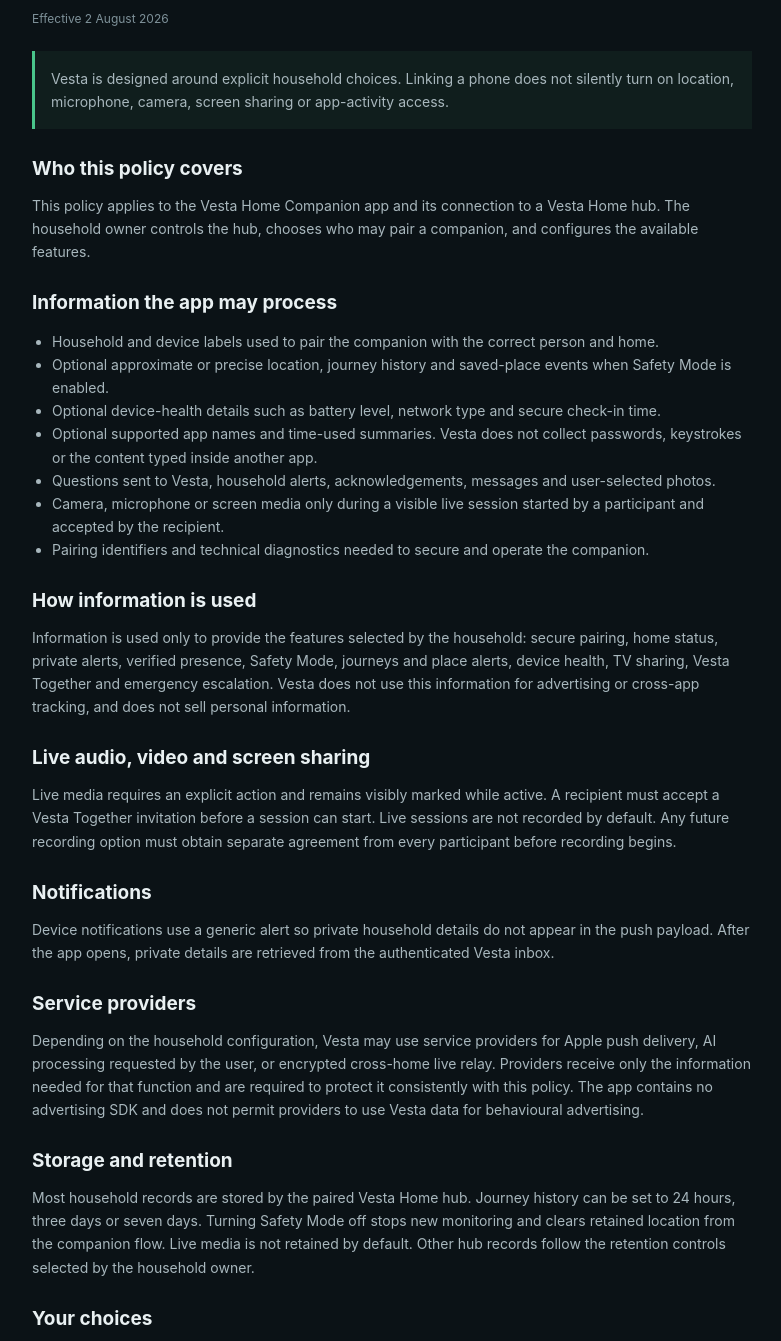
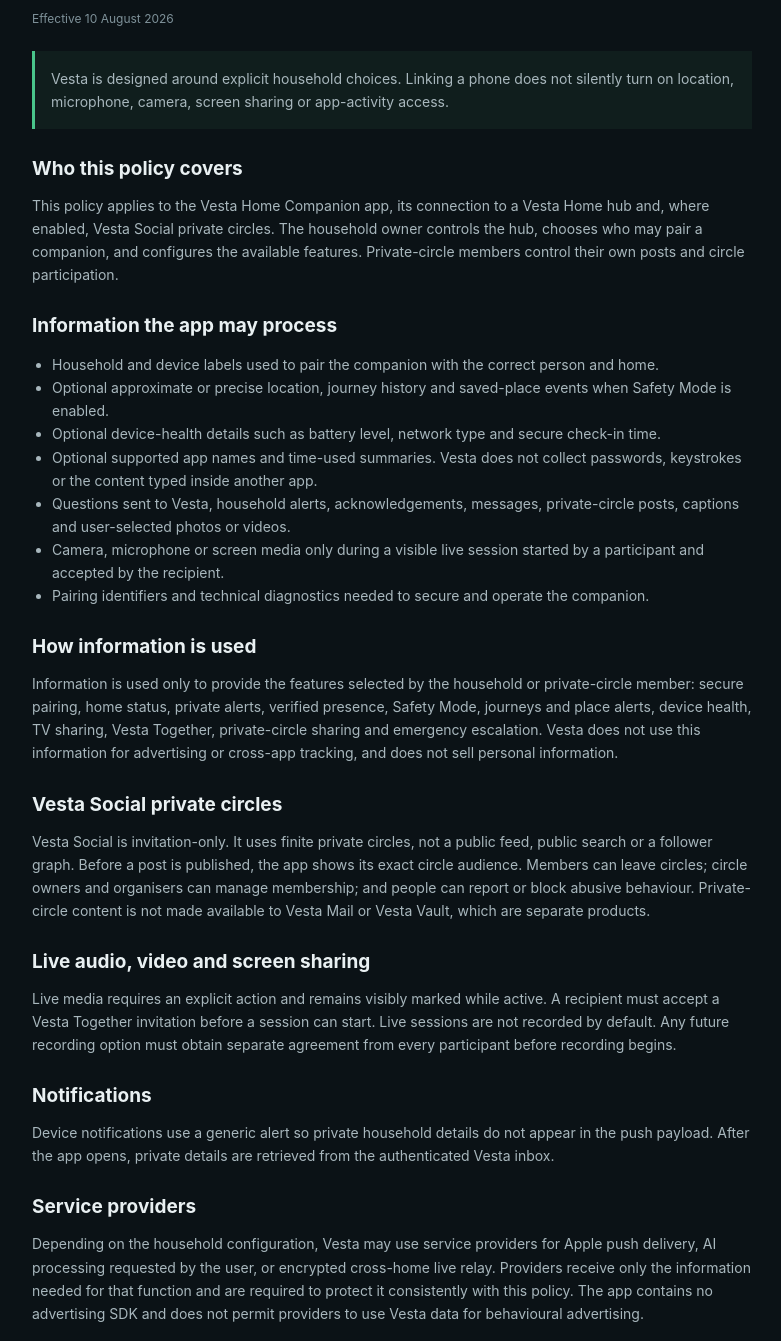
Before and after one commit to bapardi-design/vesta-home-support, a plain HTML site: page privacy.html in a window 1280 px wide. Shown: the part 175-1516 px from the top of the page, without its empty margins (248-1029 px from the left). Drawn offline with Linux system fonts and the light colour scheme.

Commit message:
Publish Vesta Social privacy and support disclosures

```diff
--- a/privacy.html
+++ b/privacy.html
@@ -10,11 +10,11 @@
 <main>
   <header><span class="mark">V</span><span><b>Vesta Home</b><span>Companion privacy</span></span></header>
   <h1>Privacy policy</h1>
-  <p class="effective">Effective 2 August 2026</p>
+  <p class="effective">Effective 10 August 2026</p>
   <p class="callout">Vesta is designed around explicit household choices. Linking a phone does not silently turn on location, microphone, camera, screen sharing or app-activity access.</p>
 
   <h2>Who this policy covers</h2>
-  <p>This policy applies to the Vesta Home Companion app and its connection to a Vesta Home hub. The household owner controls the hub, chooses who may pair a companion, and configures the available features.</p>
+  <p>This policy applies to the Vesta Home Companion app, its connection to a Vesta Home hub and, where enabled, Vesta Social private circles. The household owner controls the hub, chooses who may pair a companion, and configures the available features. Private-circle members control their own posts and circle participation.</p>
 
   <h2>Information the app may process</h2>
   <ul>
@@ -22,13 +22,16 @@
     <li>Optional approximate or precise location, journey history and saved-place events when Safety Mode is enabled.</li>
     <li>Optional device-health details such as battery level, network type and secure check-in time.</li>
     <li>Optional supported app names and time-used summaries. Vesta does not collect passwords, keystrokes or the content typed inside another app.</li>
-    <li>Questions sent to Vesta, household alerts, acknowledgements, messages and user-selected photos.</li>
+    <li>Questions sent to Vesta, household alerts, acknowledgements, messages, private-circle posts, captions and user-selected photos or videos.</li>
     <li>Camera, microphone or screen media only during a visible live session started by a participant and accepted by the recipient.</li>
     <li>Pairing identifiers and technical diagnostics needed to secure and operate the companion.</li>
   </ul>
 
   <h2>How information is used</h2>
-  <p>Information is used only to provide the features selected by the household: secure pairing, home status, private alerts, verified presence, Safety Mode, journeys and place alerts, device health, TV sharing, Vesta Together and emergency escalation. Vesta does not use this information for advertising or cross-app tracking, and does not sell personal information.</p>
+  <p>Information is used only to provide the features selected by the household or private-circle member: secure pairing, home status, private alerts, verified presence, Safety Mode, journeys and place alerts, device health, TV sharing, Vesta Together, private-circle sharing and emergency escalation. Vesta does not use this information for advertising or cross-app tracking, and does not sell personal information.</p>
+
+  <h2>Vesta Social private circles</h2>
+  <p>Vesta Social is invitation-only. It uses finite private circles, not a public feed, public search or a follower graph. Before a post is published, the app shows its exact circle audience. Members can leave circles; circle owners and organisers can manage membership; and people can report or block abusive behaviour. Private-circle content is not made available to Vesta Mail or Vesta Vault, which are separate products.</p>
 
   <h2>Live audio, video and screen sharing</h2>
   <p>Live media requires an explicit action and remains visibly marked while active. A recipient must accept a Vesta Together invitation before a session can start. Live sessions are not recorded by default. Any future recording option must obtain separate agreement from every participant before recording begins.</p>
@@ -40,10 +43,10 @@
   <p>Depending on the household configuration, Vesta may use service providers for Apple push delivery, AI processing requested by the user, or encrypted cross-home live relay. Providers receive only the information needed for that function and are required to protect it consistently with this policy. The app contains no advertising SDK and does not permit providers to use Vesta data for behavioural advertising.</p>
 
   <h2>Storage and retention</h2>
-  <p>Most household records are stored by the paired Vesta Home hub. Journey history can be set to 24 hours, three days or seven days. Turning Safety Mode off stops new monitoring and clears retained location from the companion flow. Live media is not retained by default. Other hub records follow the retention controls selected by the household owner.</p>
+  <p>Most household records are stored by the paired Vesta Home hub. Journey history can be set to 24 hours, three days or seven days. Turning Safety Mode off stops new monitoring and clears retained location from the companion flow. Live media is not retained by default. Private-circle content follows the retention and deletion controls offered for the circle; it is not repurposed into a public archive. Other hub records follow the retention controls selected by the household owner.</p>
 
   <h2>Your choices</h2>
-  <p>Location precision, journey history, place alerts, device health, supported app activity, device alerts and emergency escalation can be changed separately in the app. Camera, microphone and screen access remain separate live-session permissions. You can unlink the device at any time. The household owner can also revoke the companion from Vesta Home.</p>
+  <p>Location precision, journey history, place alerts, device health, supported app activity, device alerts and emergency escalation can be changed separately in the app. Camera, microphone and screen access remain separate live-session permissions. You can unlink the device at any time. The household owner can also revoke the companion from Vesta Home. In Vesta Social, you can leave private circles and use report or block controls; use the connected account support path for deletion requests that cannot be completed in the app.</p>
 
   <h2>Children and household members</h2>
   <p>Vesta is a household companion, not an app in Apple's Kids category. A parent or guardian should configure a minor's device, explain active monitoring in age-appropriate language, and follow applicable consent and child-protection law. Private controls must not be used for covert surveillance.</p>
```
Also changed, not shown: index.html (+4 -1 lines), support.html (+4 -1 lines).
